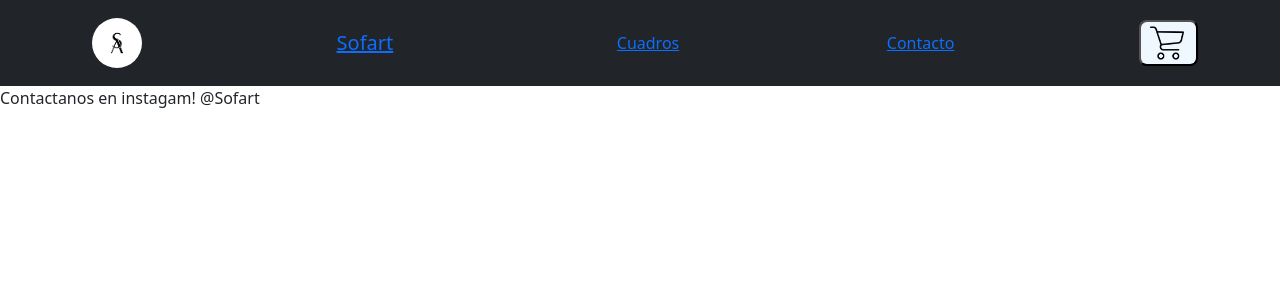
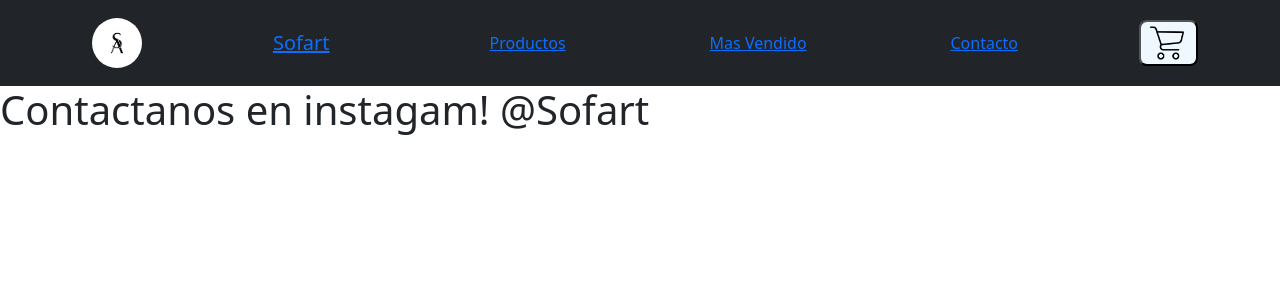
Before and after one commit to sofiacouzier/Sofart-Couzier, a React (Create React App) app: page /Contact in a window 1280 px wide. Shown: the top 300 px of the page. Built offline with nearby package versions, Linux system fonts and the light colour scheme.

Commit message:
entrerga

```diff
--- a/src/app/Router.js
+++ b/src/app/Router.js
@@ -12,6 +12,7 @@ const Router = () => (
                 <Route index element={<Home />} />
                 <Route path="/product/:id" element={<ItemListContainer />} />
                 <Route path="/Contact/" element={<Contact />} />
+                <Route path="/Item/" element={<ItemDetailContainer />} />
                 { /* Es muy recomendable añadir esta ruta para obtener un mensaje de error en el caso de que la ruta no exista. De lo contrario, si la ruta no existe llegaremos a una página en blanco */}
                 <Route path="*" element={<div>404</div>} />
 
--- a/src/componentes/NavBar/NavBar.js
+++ b/src/componentes/NavBar/NavBar.js
@@ -13,7 +13,8 @@ function NavBar() {
                 <img className='foto' src="../IMG/foto.webp" width={35} alt="" />
 
                 <Navbar.Brand href="#home"><Link to='/'>Sofart</Link></Navbar.Brand>
-                <li><Link to={`/product/${id}`}>Cuadros</Link></li>
+                <li><Link to={`/product/${id}`}>Productos</Link></li>
+                <li><Link to='/Item/'>Mas Vendido</Link></li>
                 <li><Link to='/Contact/'>Contacto</Link></li>
 
                 <Navbar.Toggle aria-controls="responsive-navbar-nav" />
--- a/src/pages/Contact.js
+++ b/src/pages/Contact.js
@@ -3,7 +3,10 @@ import NavBar from '../componentes/NavBar/NavBar'
 const Contact = () => {
     return (
         <div>
-            Contactanos en instagam! @Sofart</div>
+            <h1>
+                Contactanos en instagam! @Sofart
+            </h1>
+        </div>
     )
 }
 
--- a/src/pages/Home.js
+++ b/src/pages/Home.js
@@ -7,7 +7,7 @@ const Home = () => {
         <div>
 
             <ItemListContainer cantidad={"estos"} />
-            <ItemDetailContainer />
+
 
         </div>
 
```
